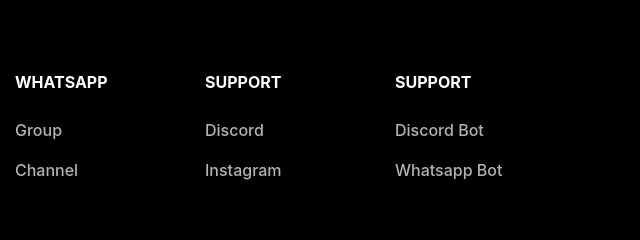
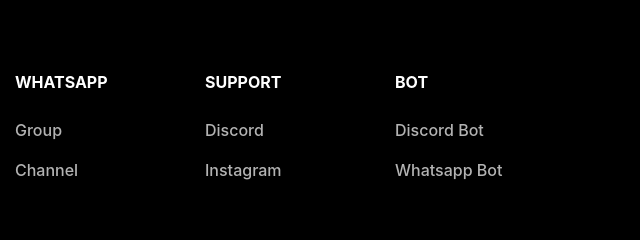
Before and after one commit to Astri96/heihouzi, a plain HTML site: page index.html in a window 1280 px wide. Shown: the part 5566-5806 px from the top of the page, 640-1280 px from the left. Drawn offline with nearby package versions, Linux system fonts and the light colour scheme; a web font is replaced by a local one.

Commit message:
Update index.html

```diff
--- a/index.html
+++ b/index.html
@@ -332,7 +332,7 @@
                 </ul>
             </div>
             <div class="col-sm-2">
-                <h5>Support</h5>
+                <h5>Bot</h5>
                 <ul class="list-unstyled">
                     <li><a href="https://discord.com/oauth2/authorize?client_id=1294909830775046164&permissions=8&integration_type=0&scope=bot+applications.commands">Discord Bot</a></li>
                     <li><a href="https://api.whatsapp.com/message/LQJ5HM2ZVOMID1">Whatsapp Bot</a></li>
```
